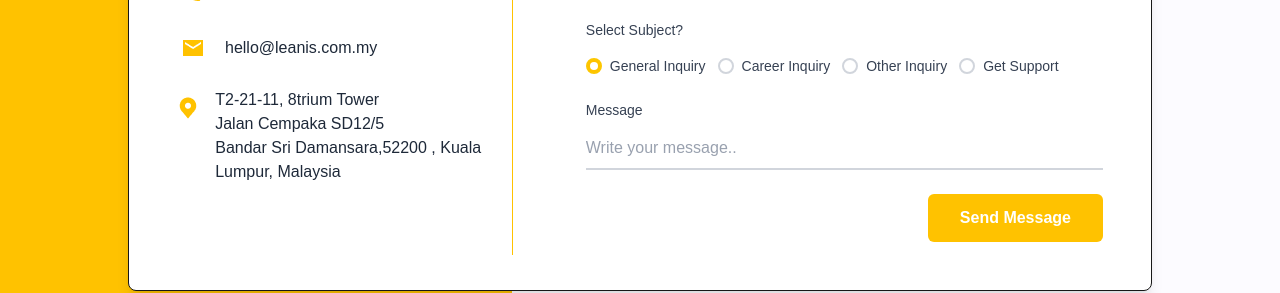
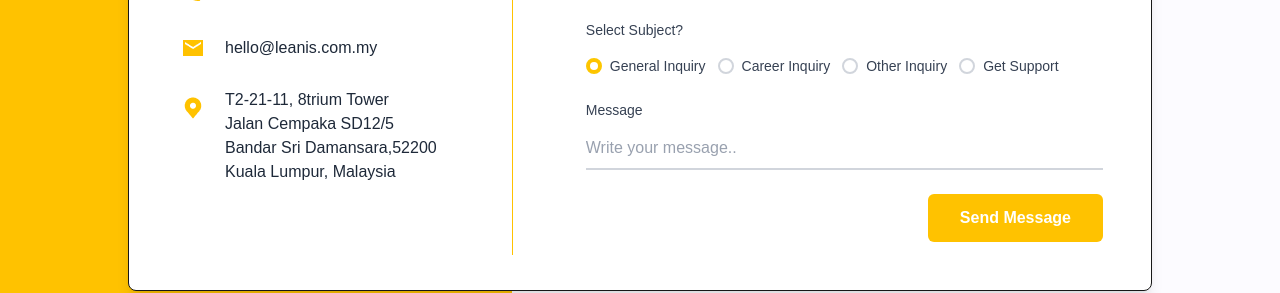
Before and after one commit to iqbalrahmanlean/lean-x-website, a Next.js app: page / in a window 1280 px wide. Shown: the part 5480-5773 px from the top of the page. Built offline with nearby package versions, Linux system fonts and the light colour scheme.

Commit message:
update the card

```diff
--- a/src/components/ContactSection.tsx
+++ b/src/components/ContactSection.tsx
@@ -78,7 +78,7 @@ export default function ContactSection() {
                   <div className="text-gray-800 font-medium">
                     <div>T2-21-11, 8trium Tower</div>
                     <div>Jalan Cempaka SD12/5</div>
-                    <div>Bandar Sri Damansara,52200 , Kuala Lumpur,  Malaysia</div>
+                    <div>Bandar Sri Damansara,52200 <br /> Kuala Lumpur,  Malaysia</div>
                   </div>
                 </div>
               </div>
```
